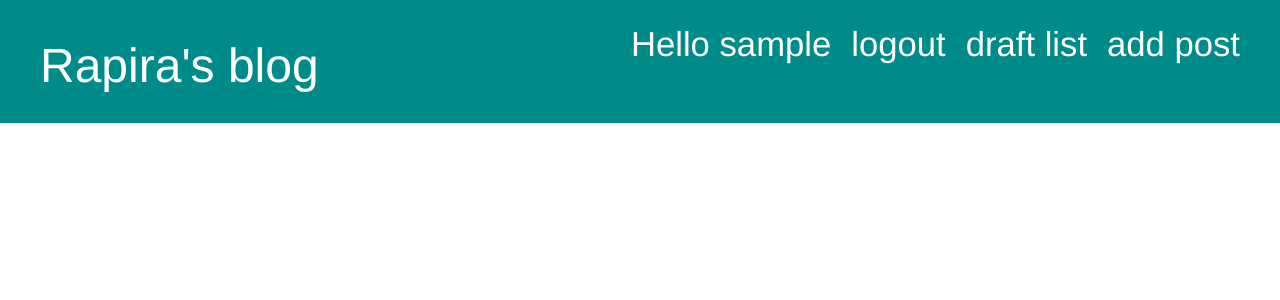
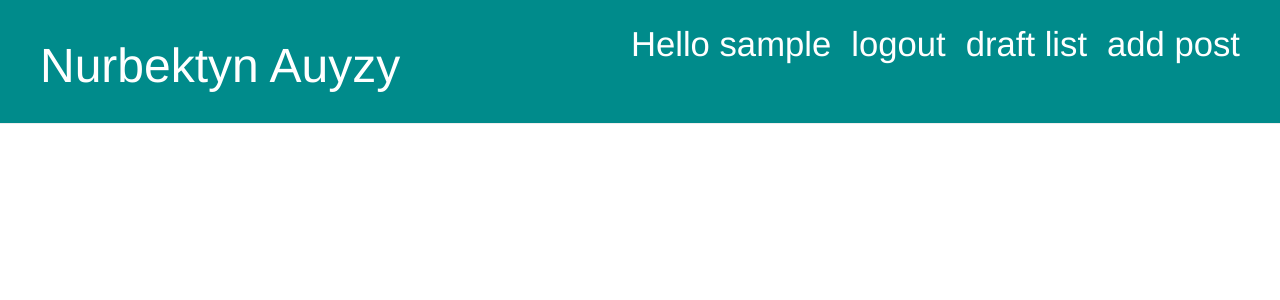
Before and after one commit to GreenRabbit54/my-first-blog-master, a Django app: a page that uses blog/templates/blog/base.html in a window 1280 px wide. Shown: the top 300 px of the page. Run offline with Django 3.2, Linux system fonts and the light colour scheme; the visitor is signed in with stand-in values (Sample User, id 1); data that the repository does not hold is empty; some libraries are stand-ins or nearby versions.

Commit message:
oidfhogidf

```diff
--- a/blog/templates/blog/base.html
+++ b/blog/templates/blog/base.html
@@ -18,7 +18,7 @@
   {% else %}
    <a href="{% url 'login' %}" class="top-menu">Login</a>
 {% endif %}
-            <h1><a href="/">Rapira's blog</a></h1>
+            <h1><a href="/">Nurbektyn Auyzy</a></h1>
         </div>
         <div class="content container">
             <div class="row">
```
